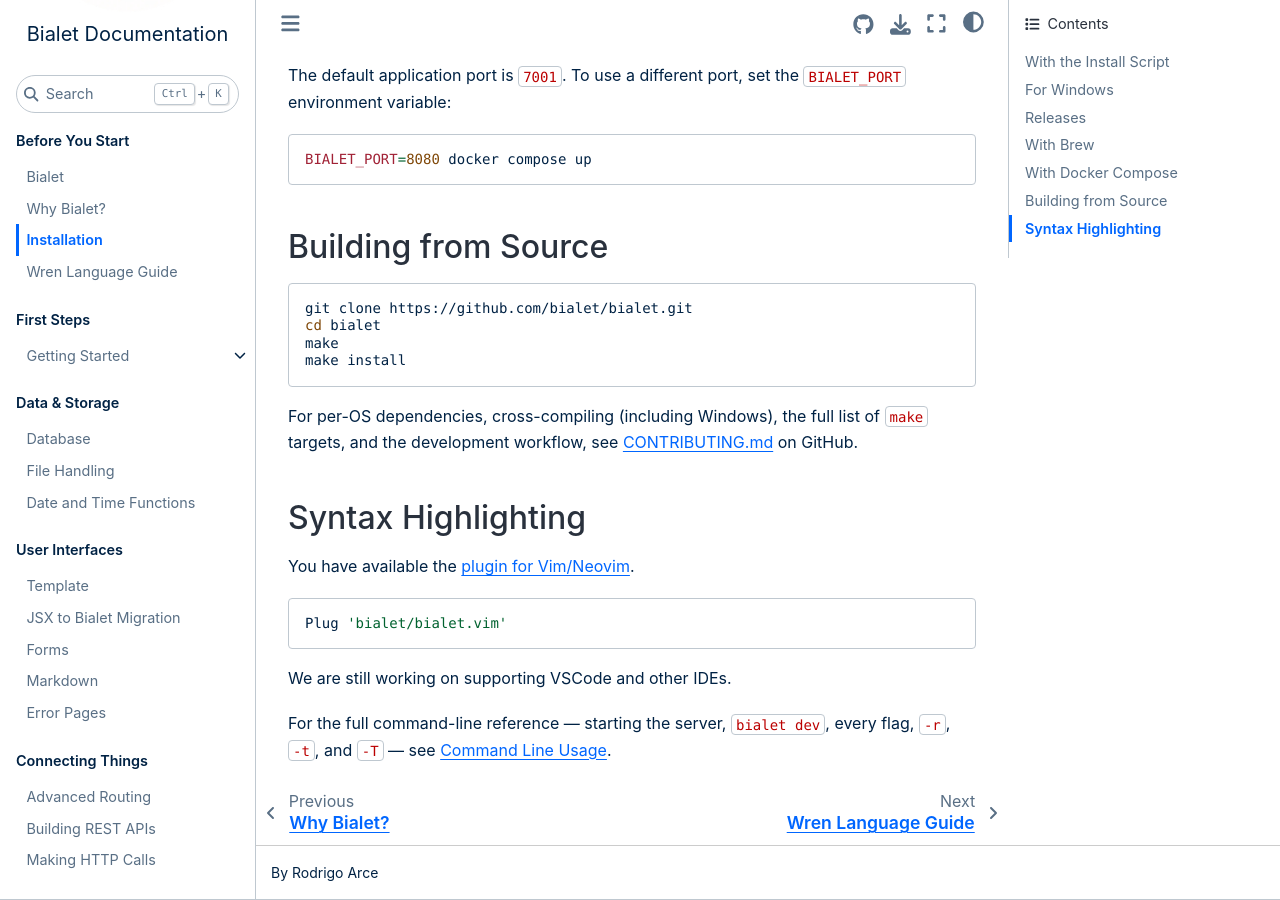
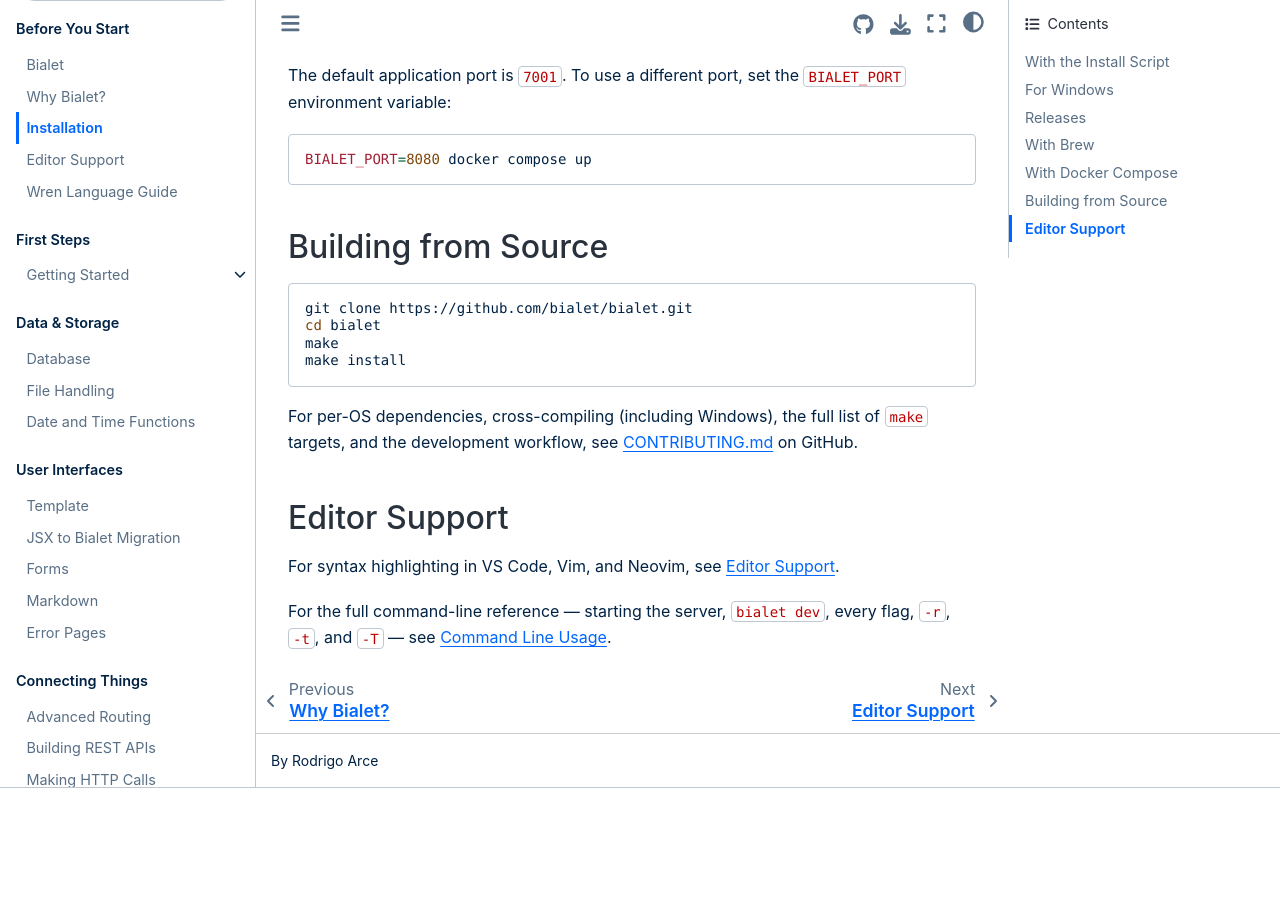
Before and after one commit to bialet/bialet, a Sphinx documentation site: the page built from docs/installation.md, in a window 1280 px wide and 900 px high, scrolled down 1988 px. Built offline with Sphinx 7.4.7 and the Sphinx Book theme 1.1.4, drawn with Linux system fonts in a browser that asks for light colours; the version number could not be read and is left out; after the commit the page ends 2776 px from its top, so only the background shows below that.

Commit message:
docs: add editor support on it's own page

````diff
--- a/docs/index.rst
+++ b/docs/index.rst
@@ -284,6 +284,7 @@
    self
    why-bialet
    installation
+   editor-support
    wren
 
 .. toctree::
--- a/docs/installation.md
+++ b/docs/installation.md
@@ -101,16 +101,10 @@
 [CONTRIBUTING.md](https://github.com/bialet/bialet/blob/main/CONTRIBUTING.md)
 on GitHub.
 
-## Syntax Highlighting
+## Editor Support
 
-You have available the
-[plugin for Vim/Neovim](https://github.com/bialet/bialet.vim).
-
-```bash
-Plug 'bialet/bialet.vim'
-```
-
-We are still working on supporting VSCode and other IDEs.
+For syntax highlighting in VS Code, Vim, and Neovim, see
+[Editor Support](editor-support.md).
 
 For the full command-line reference — starting the server, `bialet dev`, every
 flag, `-r`, `-t`, and `-T` — see [Command Line Usage](usage.md).
````
Also changed, not shown: docs/editor-support.md (added, +23 -0 lines).
